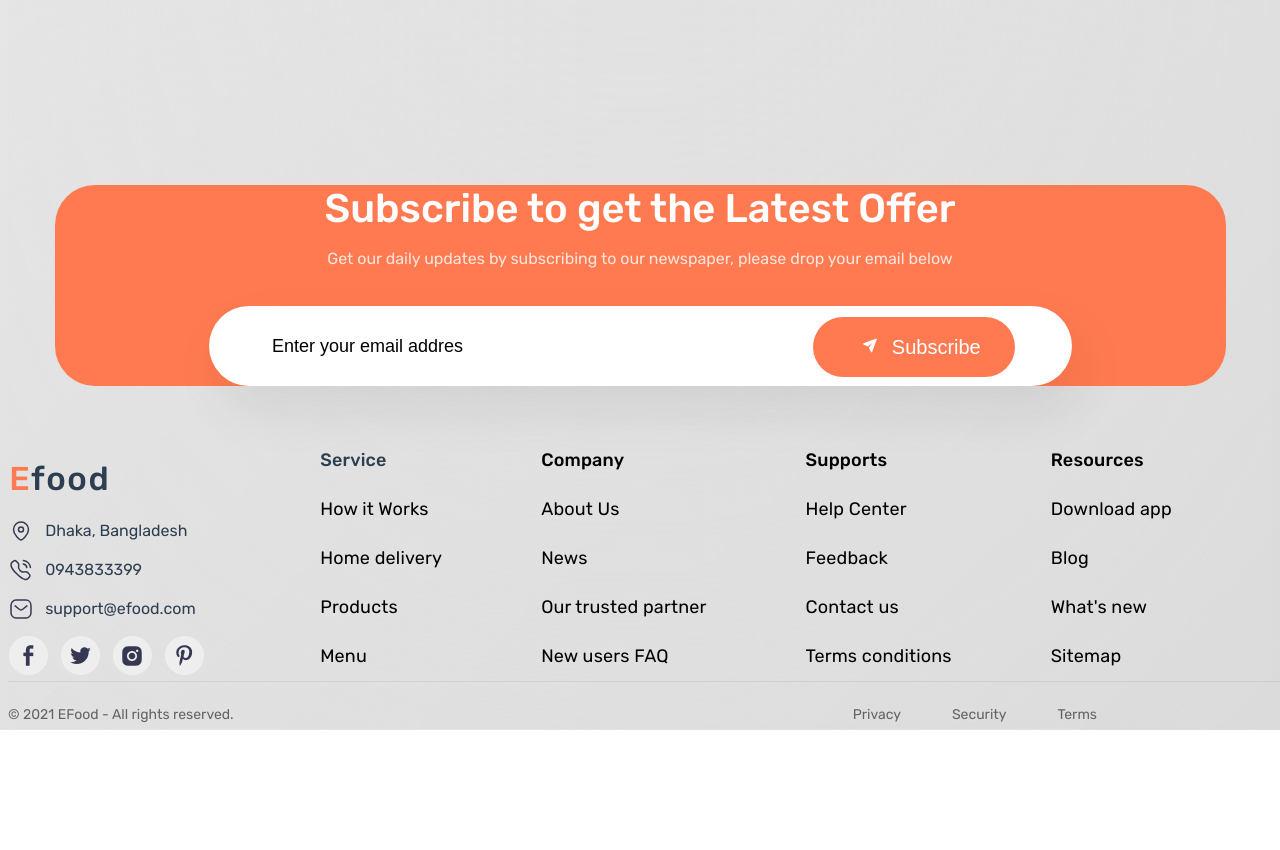
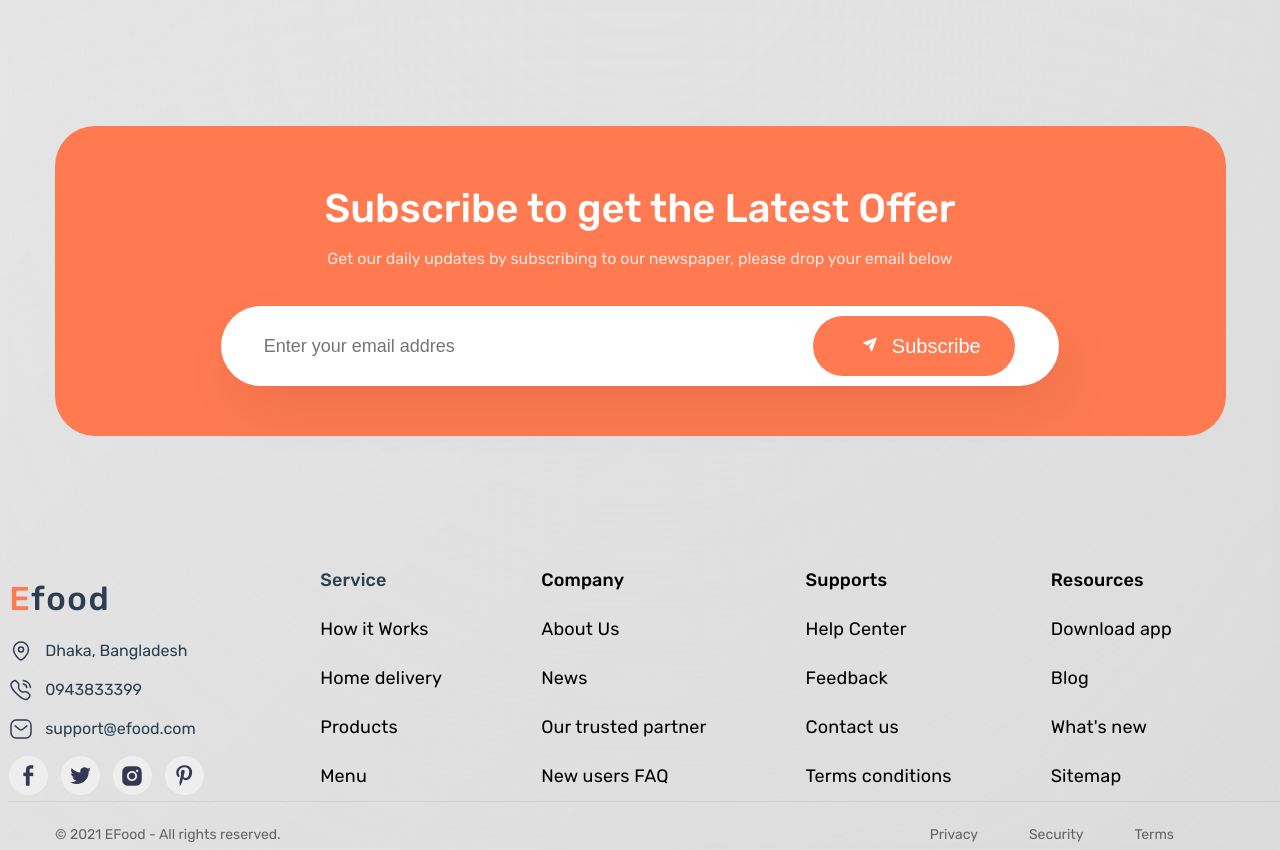
Before and after one commit to Kizya007/deliveryProject, a Vue app: page / in a window 1280 px wide. Shown: the part 4980-5830 px from the top of the page. Before the commit the page ends 5710 px from the top, so only its background shows below. Built offline with nearby package versions, Linux system fonts and the light colour scheme.

Commit message:
added fix

```diff
--- a/src/assets/Category.scss
+++ b/src/assets/Category.scss
@@ -22,7 +22,7 @@
     justify-content: center;
 
     margin-bottom: 39px;
-
+    transition: 0.2s ease;
     &__product {
       display: flex;
       align-items: center;
@@ -45,7 +45,9 @@
         fill: #363853;
 
         margin-right: 9px;
+        transition: 0.2s ease;
       }
+      transition: 0.2s ease;
       &:hover {
         svg {
           fill: #fff;
--- a/src/assets/Footer.scss
+++ b/src/assets/Footer.scss
@@ -80,7 +80,8 @@
   align-items: center;
   justify-content: space-between;
 
-  width: 1140px;
+  width: 1170px;
+  margin: 0 auto;
 
   &-info {
     color: var(--medium-dark, #646464);
--- a/src/assets/Reviews.scss
+++ b/src/assets/Reviews.scss
@@ -16,7 +16,6 @@
   }
   &-info {
     display: flex;
-    align-items: center;
     justify-content: center;
 
     &__img {
@@ -30,6 +29,7 @@
     }
     .text {
       &-rating {
+        margin-top: 70px;
         text-align: start;
 
         font-family: "Rubik";
--- a/src/assets/Subscribe.scss
+++ b/src/assets/Subscribe.scss
@@ -1,5 +1,7 @@
 .subscribe {
   background-color: #ff7a50;
+  padding-bottom: 50px;
+  margin-bottom: 120px;
   &-title {
     color: #fff;
     text-align: center;
@@ -10,7 +12,7 @@
     line-height: normal;
 
     margin-bottom: 12px;
-    margin-top: 59px;
+    padding-top: 59px;
   }
   &-subtitle {
     color: #fff;
@@ -26,19 +28,18 @@
     margin-bottom: 32px;
   }
   &-block {
-    margin-bottom: 50px;
-
     position: relative;
     &__input {
+      width: 838.5px;
       border: none;
 
-      padding: 25px 588px 25px 43px;
-
+      padding: 25px 258px 25px 43px;
+      height: 80px;
       border-radius: 70px;
       background: #fff;
       box-shadow: 10px 24px 54px 0px rgba(0, 0, 0, 0.07);
 
-      text-align: center;
+      text-align: left;
 
       font-size: 18px;
       font-style: normal;
@@ -48,8 +49,9 @@
     &__btn {
       position: absolute;
       right: 18%;
-      top: 14%;
+      top: 50%;
 
+      transform: translateY(-50%);
       cursor: pointer;
 
       padding: 15px 34px 15px 48px;
@@ -74,5 +76,5 @@
 }
 
 .container {
-    border-radius: 40px;
+  border-radius: 40px;
 }
--- a/src/components/MainSubcribe.vue
+++ b/src/components/MainSubcribe.vue
@@ -9,7 +9,7 @@
       <input
         class="subscribe-block__input"
         type="text"
-        value="Enter your email addres"
+        placeholder="Enter your email addres"
       />
       <button class="subscribe-block__btn">
         <EmailSend />
```
